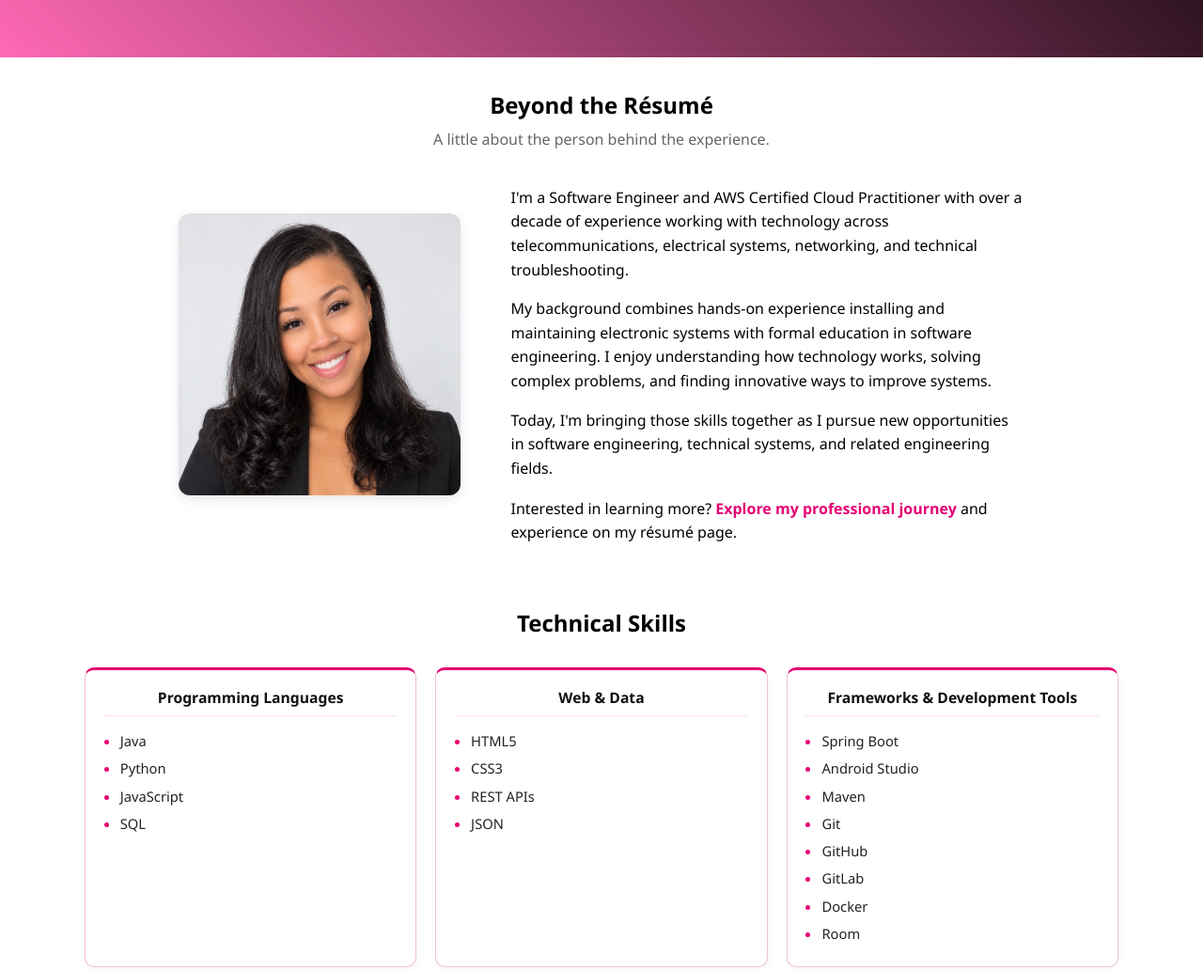
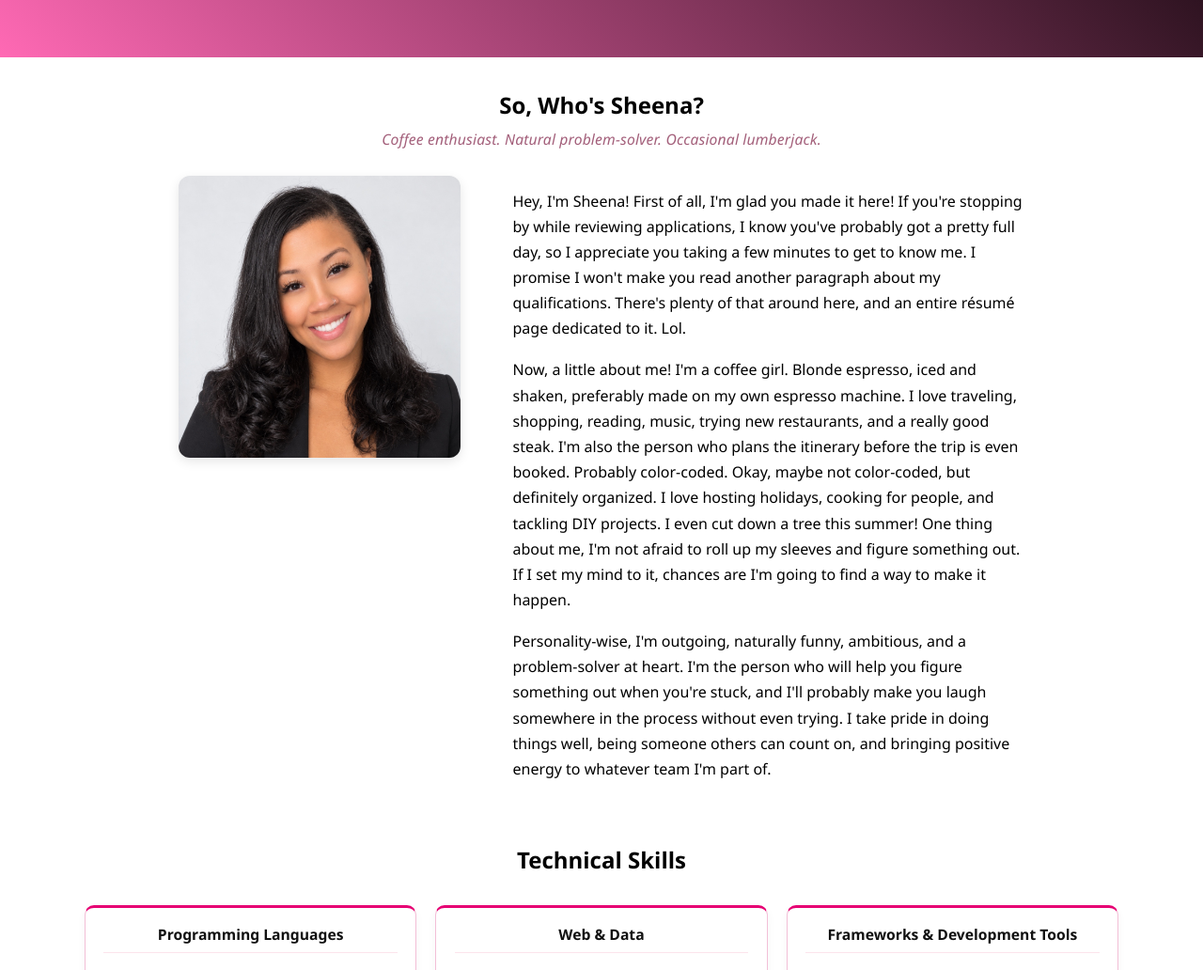
Before and after one commit to Sheenastewart/my_website, a plain HTML site: page index.html in a window 1280 px wide. Shown: the part 407-1439 px from the top of the page at 94% size. Drawn offline with Linux system fonts and the light colour scheme.

Commit message:
Refresh homepage About Me with a more personal introduction.
Co-authored-by: Cursor <cursoragent@cursor.com>

```diff
--- a/index.html
+++ b/index.html
@@ -34,18 +34,13 @@
   </header>
 
   <section class="about" id="about">
-    <h2>Beyond the Résumé</h2>
-    <p class="about-subtitle">A little about the person behind the experience.</p>
+    <h2>So, Who's Sheena?</h2>
+    <p class="about-subtitle">Coffee enthusiast. Natural problem-solver. Occasional lumberjack.</p>
     <div class="about-container">
       <div class="about-text">
-        <p>I'm a Software Engineer and AWS Certified Cloud Practitioner with over a decade of experience working with technology across telecommunications, electrical systems, networking, and technical troubleshooting.</p>
-        <p>My background combines hands-on experience installing and maintaining electronic systems with formal education in software engineering. I enjoy understanding how technology works, solving complex problems, and finding innovative ways to improve systems.</p>
-        <p>Today, I'm bringing those skills together as I pursue new opportunities in software engineering, technical systems, and related engineering fields.</p>
-        <p class="about-resume-link">
-          Interested in learning more?
-          <a href="resume.html">Explore my professional journey</a>
-          and experience on my résumé page.
-        </p>
+        <p>Hey, I'm Sheena! First of all, I'm glad you made it here! If you're stopping by while reviewing applications, I know you've probably got a pretty full day, so I appreciate you taking a few minutes to get to know me. I promise I won't make you read another paragraph about my qualifications. There's plenty of that around here, and an entire résumé page dedicated to it. Lol.</p>
+        <p>Now, a little about me! I'm a coffee girl. Blonde espresso, iced and shaken, preferably made on my own espresso machine. I love traveling, shopping, reading, music, trying new restaurants, and a really good steak. I'm also the person who plans the itinerary before the trip is even booked. Probably color-coded. Okay, maybe not color-coded, but definitely organized. I love hosting holidays, cooking for people, and tackling DIY projects. I even cut down a tree this summer! One thing about me, I'm not afraid to roll up my sleeves and figure something out. If I set my mind to it, chances are I'm going to find a way to make it happen.</p>
+        <p>Personality-wise, I'm outgoing, naturally funny, ambitious, and a problem-solver at heart. I'm the person who will help you figure something out when you're stuck, and I'll probably make you laugh somewhere in the process without even trying. I take pride in doing things well, being someone others can count on, and bringing positive energy to whatever team I'm part of.</p>
       </div>
       <div class="about-photo">
         <img src="assets/images/headshot-2026.jpg" alt="Photo of Sheena Stewart">
--- a/style.css
+++ b/style.css
@@ -536,38 +536,23 @@ footer {
 
 .home-page .about-subtitle {
   text-align: center;
-  margin: 0 auto 1.35rem;
-  max-width: 34rem;
-  color: #666;
-  font-size: 1rem;
+  margin: 0 auto 1.5rem;
+  max-width: 38rem;
+  color: #a35f7a;
+  font-size: 0.98rem;
   font-weight: 500;
-  line-height: 1.45;
+  font-style: italic;
+  letter-spacing: 0.01em;
+  line-height: 1.5;
 }
 
 /* About Section */
 
-.about-resume-link {
-  margin-top: 1.1rem;
-  margin-bottom: 0;
-}
-
-.about-resume-link a {
-  color: #e60073;
-  font-weight: 700;
-  text-decoration: none;
-}
-
-.about-resume-link a:hover,
-.about-resume-link a:focus-visible {
-  text-decoration: underline;
-  outline: none;
-}
-
 .about-container {
   display: flex;
   flex-wrap: wrap;
-  gap: 2rem;
-  align-items: center;
+  gap: 2.25rem;
+  align-items: flex-start;
   justify-content: space-between;
 }
 
@@ -577,10 +562,20 @@ footer {
   min-width: 250px;
 }
 
+.about-text p {
+  margin-bottom: 1.05rem;
+  line-height: 1.7;
+}
+
+.about-text p:last-child {
+  margin-bottom: 0;
+}
+
 .about-photo {
   order: 1;
   flex: 1 1 35%;
   min-width: 200px;
+  padding-top: 0.15rem;
 }
 
 .about-photo img {
```
